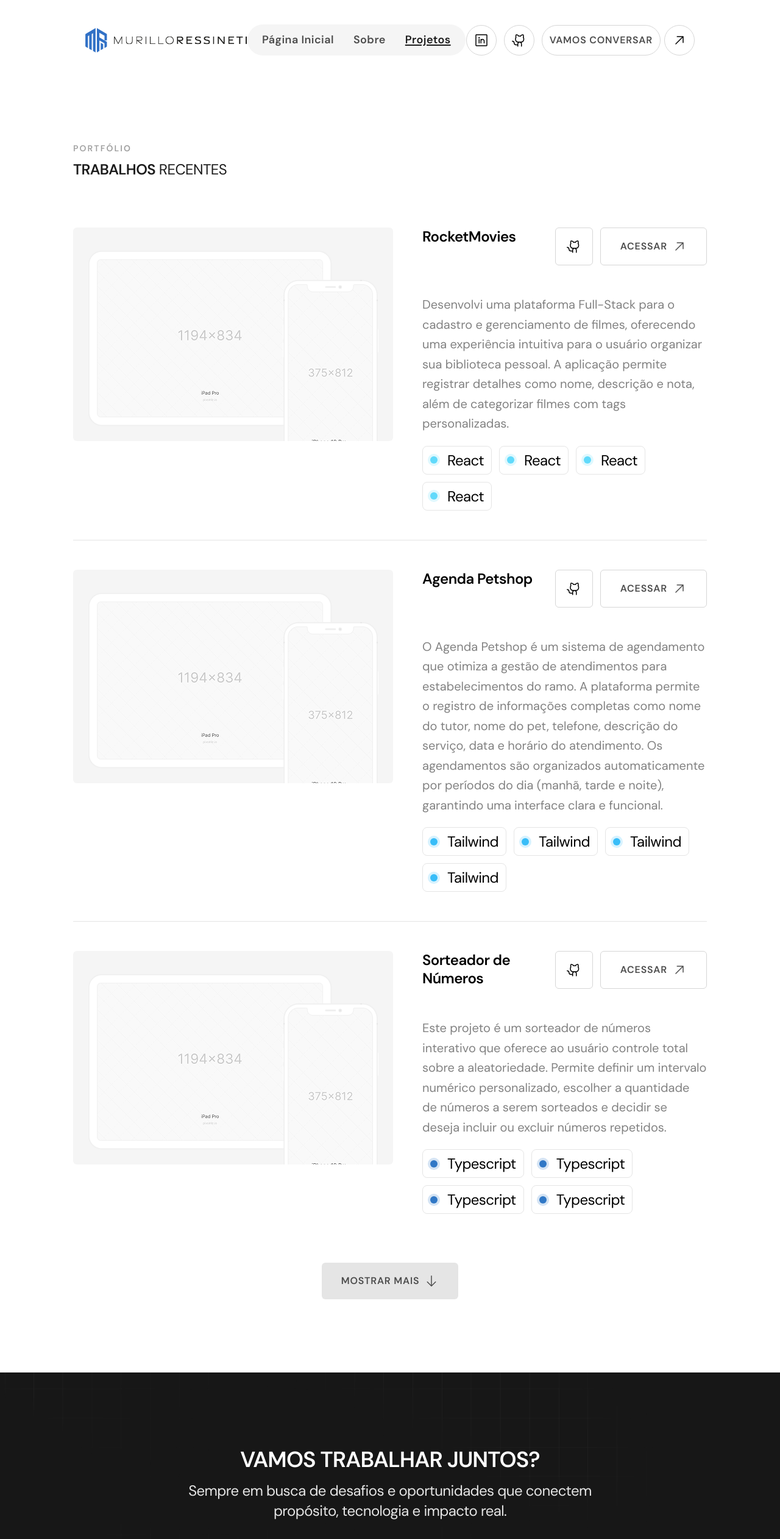
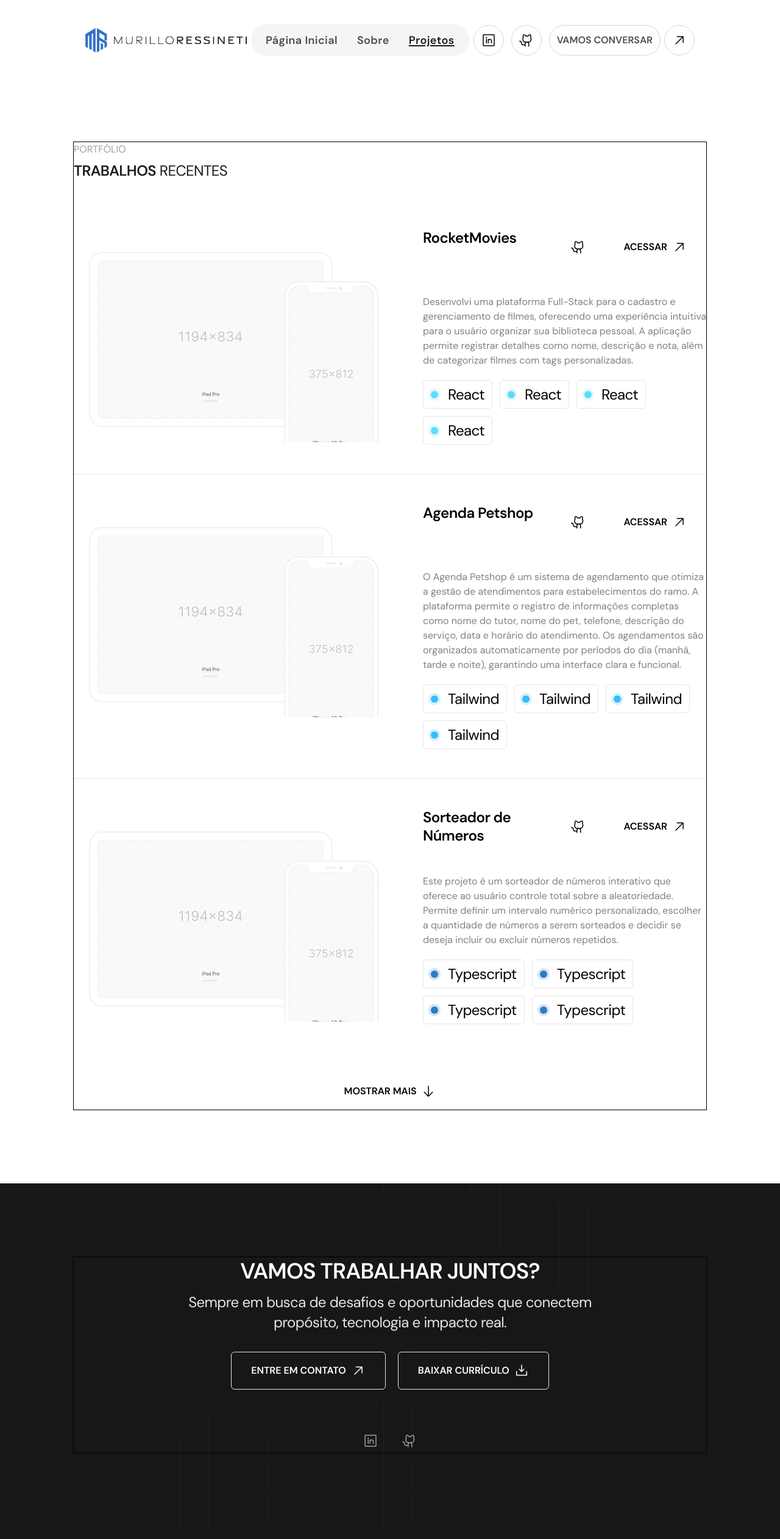
Before and after one commit to murilloressineti/my-portfolio-2.0, a React (Vite) app: page /projetos in a window 1280 px wide. Shown: the top 2523 px of the page at 61% size. Built offline with nearby package versions, Linux system fonts and the light colour scheme.

Commit message:
feat: adjustments throughout the project layout

```diff
--- a/src/components/layout/ctaSection.tsx
+++ b/src/components/layout/ctaSection.tsx
@@ -1,5 +1,6 @@
 import { useNavigate } from "react-router-dom";
 import { Button, Text, Icon } from "../ui";
+import { Section } from "../layout";
 import {
   ArrowUpRight,
   Download,
@@ -11,35 +12,30 @@ import { GridBackground } from "@/assets/images/background";
 export default function CTASection() {
   const navigate = useNavigate();
   return (
-    <section className="bg-black py-30 px-6 relative overflow-hidden">
+    <Section className="bg-neutral-black relative overflow-hidden text-center">
       <div
-        className="absolute inset-0 opacity-50 pointer-events-none z-0"
-        style={{
-          backgroundImage: `url(${GridBackground})`,
-          backgroundRepeat: "no-repeat",
-          backgroundPosition: "center",
-        }}
+        className="absolute inset-0 opacity-50 pointer-events-none z-0 bg-center bg-no-repeat"
+        style={{ backgroundImage: `url(${GridBackground})` }}
       />
-      <div className="max-w-7xl mx-auto items-center justify-center flex flex-col text-center relative z-10">
+      <div className="relative z-10 flex flex-col items-center justify-center">
         <div className="max-w-175">
-          <div className="flex flex-col">
-            <Text variant="h1" className="text-neutral-white uppercase mb-3">
+          <header className="flex flex-col">
+            <Text variant="h2" className="text-neutral-white uppercase mb-3">
               Vamos trabalhar juntos?
             </Text>
             <Text
-              variant="body-extra-large"
-              className="text-neutral-gray-200 mb-8"
+              className="text-2xl leading-snug tracking-tight text-neutral-200 mb-8"
             >
               Sempre em busca de desafios e oportunidades que conectem
               propósito, tecnologia e impacto real.
             </Text>
-          </div>
+          </header>
 
           {/* Buttons */}
           <div className="flex flex-col items-center justify-center md:flex-row gap-5 mb-16">
             <Button
               variant="composite"
-              className="w-68 md:w-auto bg-black border border-neutral-gray-200 text-text-inverted hover:bg-neutral-gray-200 hover:text-black"
+              className="w-68 md:w-auto bg-black border border-neutral-200 text-text-inverted hover:bg-neutral-200 hover:text-black"
               onClick={() => navigate("/contato")}
             >
               Entre em contato
@@ -52,7 +48,7 @@ export default function CTASection() {
 
             <Button
               variant="composite"
-              className="w-68 md:w-auto bg-black border border-neutral-gray-200  text-text-inverted hover:bg-neutral-gray-200 hover:text-black"
+              className="w-68 md:w-auto bg-black border border-neutral-200  text-text-inverted hover:bg-neutral-200 hover:text-black"
             >
               Baixar currículo
               <Icon
@@ -74,7 +70,7 @@ export default function CTASection() {
             >
               <Icon
                 svg={LinkedinLogo}
-                className="fill-neutral-gray-400 transition-all duration-300 group-hover:fill-neutral-white group-hover:drop-shadow-[0_0_10px_rgba(255,255,255,0.4)]"
+                className="fill-neutral-400 transition-all duration-300 group-hover:fill-neutral-white group-hover:drop-shadow-[0_0_10px_rgba(255,255,255,0.4)]"
               />
               <span className="absolute inset-0 bg-neutral-white/5 rounded-full scale-0 group-hover:scale-125 transition-transform duration-500 blur-xl" />
             </a>
@@ -88,13 +84,13 @@ export default function CTASection() {
             >
               <Icon
                 svg={GitHubLogo}
-                className="fill-neutral-gray-400 transition-all duration-300 group-hover:fill-neutral-white group-hover:drop-shadow-[0_0_10px_rgba(255,255,255,0.4)]"
+                className="fill-neutral-400 transition-all duration-300 group-hover:fill-neutral-white group-hover:drop-shadow-[0_0_10px_rgba(255,255,255,0.4)]"
               />
               <span className="absolute inset-0 bg-neutral-white/5 rounded-full scale-0 group-hover:scale-125 transition-transform duration-500 blur-xl" />
             </a>
           </div>
         </div>
       </div>
-    </section>
+    </Section>
   );
 }
--- a/src/components/layout/header.tsx
+++ b/src/components/layout/header.tsx
@@ -25,7 +25,7 @@ export default function Header() {
 
   return (
     <header className="relative z-50 bg-bg-default border-b border-b-neutral-gray-100 md:border-0 md:bg-transparent">
-      <div className="w-full py-5 md:pb-0 px-6 md:px-30 max-w-480 mx-auto">
+      <div className="w-full py-5 md:pb-0 px-6 md:px-30 max-w-420 mx-auto">
         <div className="flex items-center justify-between md:p-5">
           {/* LOGO */}
           <Link to="/" aria-label="Ir para página inicial" className="shrink-0">
@@ -36,7 +36,7 @@ export default function Header() {
           {/* NAVEGAÇÃO DESKTOP */}
           <nav
             aria-label="Navegação principal"
-            className="hidden md:flex items-center gap-8 bg-neutral-gray-100 backdrop-blur-md rounded-full px-6 py-3"
+            className="hidden md:flex items-center gap-8 bg-neutral-100 backdrop-blur-md rounded-full px-6 py-3"
           >
             <ul className="flex items-center gap-8">
               {navLinks.map((link) => {
@@ -98,11 +98,11 @@ export default function Header() {
                 shape="none"
                 className="group gap-1.5"
               >
-                <div className="rounded-full p-3 bg-neutral-white text-text-secondary border border-neutral-gray-300 group-hover:bg-neutral-gray-200 group-hover:border-neutral-gray-200 group-hover:text-text-primary transition-all duration-300">
-                  <Text variant="action-button">Vamos conversar</Text>
+                <div className="rounded-full p-3 bg-neutral-white text-text-secondary border border-neutral-300 group-hover:bg-neutral-200 group-hover:border-neutral-200 transition-all duration-300">
+                  <Text variant="ui-action">Vamos conversar</Text>
                 </div>
 
-                <div className="rounded-full p-3 bg-neutral-white border border-neutral-gray-300 group-hover:bg-neutral-gray-200 group-hover:border-neutral-gray-200 group-hover:fill-text-primary transition-all duration-300">
+                <div className="rounded-full p-3 bg-neutral-white text-text-secondary border border-neutral-300 group-hover:bg-neutral-200 group-hover:border-neutral-200 transition-all duration-300">
                   <Icon svg={ArrowUpRight} animate="rotate" />
                 </div>
               </Button>
@@ -117,11 +117,11 @@ export default function Header() {
                 shape="none"
                 className="group gap-1.5"
               >
-                <div className="rounded-full p-3 bg-neutral-white text-text-secondary border border-neutral-gray-300 group-hover:bg-neutral-gray-200 group-hover:border-neutral-gray-200 group-hover:text-text-primary transition-all duration-300">
-                  <Text variant="action-button">Vamos conversar</Text>
+                <div className="rounded-full p-3 bg-neutral-white text-text-secondary border border-neutral-300 group-hover:bg-neutral-200 group-hover:border-neutral-200 transition-all duration-300">
+                  <Text variant="ui-action">Vamos conversar</Text>
                 </div>
 
-                <div className="rounded-full p-3 bg-neutral-white border border-neutral-gray-300 group-hover:bg-neutral-gray-200 group-hover:border-neutral-gray-200 group-hover:fill-text-primary transition-all duration-300">
+                <div className="rounded-full p-3 bg-neutral-white text-text-secondary border border-neutral-300 group-hover:bg-neutral-200 group-hover:border-neutral-200 transition-all duration-300">
                   <Icon svg={ArrowUpRight} animate="rotate" />
                 </div>
               </Button>
--- a/src/components/layout/section.tsx
+++ b/src/components/layout/section.tsx
@@ -18,12 +18,12 @@ export default function Section({
     <section
       id={id}
       className={cn(
-        "py-30",
-        !isFullWidth && "px-6 md:px-12 lg:px-20 xl:px-30",
+        "py-20 md:py-30",
+        !isFullWidth && "px-6 md:px-30",
         className
       )}
     >
-      <div className={cn("mx-auto w-full", !isFullWidth && "max-w-360")}>
+      <div className={cn("w-full mx-auto border", !isFullWidth && "max-w-420")}>
         {children}
       </div>
     </section>
--- a/src/components/ui/button.tsx
+++ b/src/components/ui/button.tsx
@@ -4,20 +4,19 @@ import { cn } from "../../lib/utils";
 import Text from "./Text";
 
 export const buttonVariants = cva(
-  "inline-flex items-center justify-between gap-2 transition-all duration-300 cursor-pointer uppercase group",
+  "inline-flex items-center justify-between gap-2 transition-all duration-300 cursor-pointer uppercase group antialiased",
   {
     variants: {
       variant: {
-        primary:
-          "bg-neutral-black text-text-inverted hover:bg-interactive-default-bg",
+        primary: "bg-neutral-black text-text-inverted hover:bg-brand-primary",
         secondary:
-          "bg-neutral-white text-text-secondary border border-neutral-gray-300 hover:bg-neutral-gray-200 hover:border-neutral-gray-200 hover:text-text-primary hover:fill-text-primary",
-        tertiary:
-          "bg-neutral-white text-text-secondary fill-text-secondary border border-neutral-gray-300 hover:bg-neutral-gray-200 hover:border-neutral-gray-400 hover:text-text-primary hover:fill-text-primary",
-        quaternary:
-          "bg-neutral-gray-200 text-text-secondary fill-text-secondary hover:bg-neutral-gray-300 hover:text-text-primary",
-        quinary:
-          "bg-neutral-white text-text-inverted border border-neutral-gray-300 hover:bg-neutral-black hover:fill-neutral-white",
+          "bg-neutral-white text-text-secondary border border-neutral-300 hover:bg-neutral-200 hover:border-neutral-200 hover:text-text-primary hover:fill-text-primary",
+        outline:
+          "bg-transparent text-text-secondary fill-text-secondary border border-neutral-300 hover:bg-neutral-200 hover:border-neutral-400 hover:text-text-primary hover:fill-text-primary",
+        ghost:
+          "bg-neutral-200 text-text-secondary fill-text-secondary hover:bg-neutral-300 hover:text-text-primary",
+        social:
+          "bg-neutral-white text-text-inverted border border-neutral-300 hover:bg-neutral-black hover:fill-neutral-white",
         composite: "bg-transparent border-0 p-0 hover:bg-transparent",
       },
       shape: {
@@ -28,9 +27,9 @@ export const buttonVariants = cva(
       },
       size: {
         default: "",
-        lg: "p-4.5",
-        md: "p-3",
-        sm: "p-2",
+        lg: "p-4.5 text-xs",
+        md: "p-3 text-sm",
+        sm: "p-2 text-base",
       },
     },
     defaultVariants: {
@@ -43,9 +42,12 @@ export const buttonVariants = cva(
 
 interface ButtonProps
   extends
-    Omit<React.AllHTMLAttributes<HTMLElement>, "shape" | "size" | "as">,
+    Omit<React.ButtonHTMLAttributes<HTMLButtonElement>, "shape" | "size">,
     VariantProps<typeof buttonVariants> {
   as?: React.ElementType;
+  href?: string;
+  target?: string;
+  rel?: string;
 }
 
 export default function Button({
@@ -67,7 +69,11 @@ export default function Button({
       {React.Children.map(children, (child) => {
         // Se o filho for uma string (texto puro), envolvemos no componente Text
         if (typeof child === "string") {
-          return <Text variant="action-button">{child}</Text>;
+          return (
+            <Text variant="ui-action" as="span">
+              {child}
+            </Text>
+          );
         }
         // Se for um ícone ou qualquer outro componente, renderiza ele como está
         return child;
--- a/src/components/ui/icon.tsx
+++ b/src/components/ui/icon.tsx
@@ -1,8 +1,9 @@
 import React from "react";
 import { cva, type VariantProps } from "class-variance-authority";
+import { cn } from "@/lib/utils";
 
 export const iconVariants = cva(
-  "transition-all duration-300 ease-in-out w-6 h-6",
+  "transition-all duration-300 ease-in-out shrink-0",
   {
     variants: {
       animate: {
@@ -10,25 +11,36 @@ export const iconVariants = cva(
         rotate: "group-hover:rotate-45",
         down: "group-hover:translate-y-1",
       },
+      size: {
+        sm: "w-4 h-4",
+        md: "w-6 h-6",
+        lg: "w-8 h-8",
+      },
     },
     defaultVariants: {
       animate: "none",
+      size: "md",
     },
   },
 );
 
 interface IconProps
-  extends React.ComponentProps<"svg">, VariantProps<typeof iconVariants> {
-  svg: React.FC<React.ComponentProps<"svg">>;
+  extends React.SVGProps<SVGSVGElement>, VariantProps<typeof iconVariants> {
+  svg: React.ElementType;
 }
 
 export default function Icon({
   svg: SvgComponent,
   animate,
+  size,
   className,
   ...props
 }: IconProps) {
   return (
-    <SvgComponent className={iconVariants({ animate, className })} {...props} />
+    <SvgComponent
+      aria-hidden="true"
+      className={cn(iconVariants({ animate, size, className }))}
+      {...props}
+    />
   );
 }
--- a/src/components/ui/input.tsx
+++ b/src/components/ui/input.tsx
@@ -1,15 +1,16 @@
-import React from "react";
+import React, { useId } from "react";
 import { cva, type VariantProps } from "class-variance-authority";
 import { cn } from "../../lib/utils";
 import Text from "./Text";
 
 export const inputVariants = cva(
-  "w-full bg-bg-default border border-border-default rounded-lg p-4 text-text-primary placeholder:text-neutral-gray-400 hover:border-neutral-gray-400 focus:outline-none focus:border-border-focus resize-none transition-colors",
+  "w-full bg-bg-default border border-border-default rounded-lg p-4 text-base text-text-primary placeholder:text-neutral-400 hover:border-neutral-400 focus:outline-none focus:ring-2 focus:ring-brand-primary/10 focus:border-border-focus resize-none transition-all disabled:opacity-50 disabled:cursor-not-allowed",
   {
     variants: {
       variant: {
         default: "",
-        error: "border-feedback-error focus:border-feedback-error",
+        error:
+          "border-feedback-error focus:border-feedback-error focus:ring-feedback-error/10",
       },
     },
     defaultVariants: {
@@ -20,37 +21,57 @@ export const inputVariants = cva(
 
 interface InputProps
   extends
-    Omit<React.AllHTMLAttributes<HTMLElement>, "as">,
+    Omit<
+      React.InputHTMLAttributes<HTMLInputElement | HTMLTextAreaElement>,
+      "as"
+    >,
     VariantProps<typeof inputVariants> {
   as?: "input" | "textarea";
   label?: string;
+  error?: string;
+  rows?: number;
 }
 
 export default function Input({
   as: Component = "input",
   variant,
   className,
-  children,
   label,
+  error,
+  id,
   ...props
 }: InputProps) {
+  const generatedId = useId();
+  const inputId = id || generatedId;
   return (
-    <div className="w-full flex flex-col gap-3">
+    <div className="w-full flex flex-col gap-2.5">
       {label && (
+        <label htmlFor={inputId}>
           <Text
             variant="body-base"
             className="text-text-primary font-semibold uppercase"
           >
             {label}
           </Text>
+        </label>
       )}
 
       <Component
-        className={cn(inputVariants({ variant, className }))}
-        {...props}
-      >
-        {Component === "textarea" ? children : null}
-      </Component>
+        id={inputId}
+        className={cn(
+          inputVariants({
+            variant: error ? "error" : variant,
+            className,
+          }),
+        )}
+        {...(props as React.ComponentPropsWithRef<any>)}
+      />
+
+      {error && (
+        <Text variant="body-sm" className="text-feedback-error">
+          {error}
+        </Text>
+      )}
     </div>
   );
 }
--- a/src/components/ui/navLink.tsx
+++ b/src/components/ui/navLink.tsx
@@ -4,7 +4,7 @@ import { cn } from "../../lib/utils";
 import Text from "./Text";
 
 export const linkVariants = cva(
-  "transition-colors duration-300 cursor-pointer inline-block",
+  "transition-colors duration-300 cursor-pointer",
   {
     variants: {
       variant: {
@@ -37,12 +37,12 @@ export default function Link({
   return (
     <Component
       className={cn(
-        "relative flex flex-col items-center justify-center",
+        "flex flex-col items-center justify-center",
         linkVariants({ variant: isSelected ? "active" : variant, className }),
       )}
       {...props}
     >
-      <Text variant="action-link">{children}</Text>
+      <Text variant="ui-link">{children}</Text>
     </Component>
   );
 }
--- a/src/components/ui/tag.tsx
+++ b/src/components/ui/tag.tsx
@@ -4,7 +4,7 @@ import { cn } from "../../lib/utils";
 import Text from "./Text";
 
 export const tagVariants = cva(
-  "inline-flex items-center rounded-lg border border-border-default bg-bg-default transition-colors duration-300 hover:bg-neutral-gray-100 cursor-default hover:shadow-sm",
+  "py-1.5 px-3 inline-flex items-center rounded-md border border-border-default bg-bg-default transition-colors duration-300 hover:bg-neutral-100 cursor-default hover:shadow-sm",
   {
     variants: {
       variant: {
@@ -12,12 +12,13 @@ export const tagVariants = cva(
         outline: "bg-transparent",
       },
       size: {
-        default: "gap-4 py-1.5 px-3",
-        sm: "gap-3 py-1 px-2",
+        default: "gap-4",
+        sm: "gap-3",
       },
     },
     defaultVariants: {
       variant: "default",
+      size: "default",
     },
   },
 );
@@ -28,17 +29,16 @@ const dotHexColors = {
   typescript: "#3178C6",
   figma: "#874FFF",
   git: "#F34F29",
-};
+} as const;
 
 interface TagProps
   extends React.ComponentProps<"div">, VariantProps<typeof tagVariants> {
   dot?: keyof typeof dotHexColors;
-  children: React.ReactNode;
 }
 
 export default function Tag({
   variant,
-  size = "default",
+  size,
   dot = "react",
   className,
   children,
@@ -47,8 +47,8 @@ export default function Tag({
   const selectedHex = dotHexColors[dot];
   const textClasses =
     size === "sm"
-      ? "text-lg md:text-xl leading-relaxed font-normal"
-      : "text-2xl leading-snug tracking-tight font-normal"
+      ? "text-lg leading-relaxed tracking-normal font-normal"
+      : "text-2xl leading-snug tracking-tight font-normal";
 
   return (
     <div
@@ -57,7 +57,7 @@ export default function Tag({
     >
       <span
         className={cn(
-          "rounded-full shrink-0 h-3 w-3 transition-all duration-500",
+          "rounded-full shrink-0 h-3 w-3 transition-all duration-300",
           size === "sm" ? "group-hover:scale-115" : "group-hover:scale-125",
         )}
         style={{
--- a/src/components/ui/text.tsx
+++ b/src/components/ui/text.tsx
@@ -5,37 +5,24 @@ import { cn } from "../../lib/utils";
 export const textVariants = cva("font-sans antialiased", {
   variants: {
     variant: {
-      // Display & Hero
-      hero: "text-4xl md:text-6xl leading-[1.1] tracking-tight font-normal",
-      "body-hero":
-        "text-base md:text-2xl leading-relaxed md:leading-snug tracking-normal font-normal",
-      "section-body":
-        "text-lg md:text-xl leading-relaxed tracking-normal font-normal",
-      "about-title":
-        "text-2xl md:text-3xl leading-tight tracking-tight font-semibold",
-      "about-body": "text-lg leading-relaxed tracking-normal font-normal",
-
-      // Body Text
-      "body-extra-large": "text-2xl leading-snug tracking-tight font-normal",
-      "body-large": "text-lg md:text-xl leading-relaxed font-normal",
-      "body-base": "text-base leading-normal font-normal",
-      "body-small": "text-sm leading-normal font-normal",
-
-      // Headings
-      h1: "text-4xl leading-tight font-semibold tracking-tight",
-      h2: "text-2xl md:text-3xl leading-tight font-semibold tracking-tight",
+      // HEADINGS
+      h1: "text-4xl md:text-6xl leading-tight font-semibold tracking-tight",
+      h2: "text-2xl md:text-4xl leading-tight font-semibold tracking-tight",
       h3: "text-xl md:text-2xl leading-tight font-semibold tracking-tight",
       h4: "text-lg md:text-xl leading-snug font-semibold",
       h5: "text-base leading-snug font-semibold",
 
-      // UI Elements
-      "action-link": "text-base md:text-lg leading-normal font-semibold",
-      "action-button":
-        "text-sm md:text-base leading-none font-semibold uppercase tracking-wider",
-      "headline-medium":
-        "text-sm leading-6 tracking-[0.15em] font-semibold uppercase",
-      "headline-small":
-        "text-xs leading-5 tracking-[0.15em] font-semibold uppercase",
+      // BODY TEXT
+      "body-lg": "text-lg md:text-xl leading-relaxed font-normal",
+      "body-base": "text-base leading-normal font-normal",
+      "body-sm": "text-sm leading-normal font-normal opacity-80",
+
+      // UI ELEMENTS
+      "ui-action":
+        "text-sm md:text-base font-semibold uppercase",
+      "ui-link": "text-base md:text-lg font-semibold",
+      "ui-headline":
+        "text-xs md:text-sm leading-snug tracking-[0.2em] font-semibold uppercase",
     },
   },
   defaultVariants: {
@@ -43,21 +30,25 @@ export const textVariants = cva("font-sans antialiased", {
   },
 });
 
-interface TextProps extends VariantProps<typeof textVariants> {
-  as?: keyof React.JSX.IntrinsicElements;
-  className?: string;
-  children?: React.ReactNode;
+interface TextProps
+  extends React.HTMLAttributes<HTMLElement>, VariantProps<typeof textVariants> {
+  as?: "h1" | "h2" | "h3" | "h4" | "h5" | "h6" | "p" | "span" | "label" | "div";
 }
 
 export default function Text({
-  as: Component = "span",
+  as: Component = "p",
   variant,
   className,
   children,
   ...props
 }: TextProps) {
   return (
-    <Component className={cn(textVariants({ variant, className }))} {...props}>
+    <Component
+      className={cn(
+        textVariants({ variant: variant || (Component as any), className }),
+      )}
+      {...props}
+    >
       {children}
     </Component>
   );
--- a/src/index.css
+++ b/src/index.css
@@ -6,48 +6,41 @@
   --color-brand-primary: #3171c6;
   --color-brand-primary-light: #64a3ff;
   --color-brand-primary-dark: #1d4e94;
-  --color-brand-accent: #ffbc4b;
 
   /* Neutral Colors */
   --color-neutral-white: #ffffff;
-  --color-neutral-black: #2d2d2d;
-  --color-black: #171717;
-  --color-neutral-gray-100: #f5f5f5;
-  --color-neutral-gray-200: #e5e5e5;
-  --color-neutral-gray-300: #d6d6d6;
-  --color-neutral-gray-400: #9e9e9e;
+  --color-neutral-100: #f5f5f5;
+  --color-neutral-200: #e5e5e5;
+  --color-neutral-300: #d6d6d6;
+  --color-neutral-400: #9e9e9e;
+  --color-neutral-800: #2d2d2d;
+  --color-neutral-900: #1c1c1c;
+  --color-neutral-black: #171717;
 
   /* Text Colors */
-  --color-text-primary: #1c1c1c;
+  --color-text-primary: var(--color-neutral-900);
   --color-text-secondary: #4d4d4d;
-  --color-text-inverted: #ffffff;
-  --color-text-link: #3171c6;
-  --color-text-link-hover: #1d4e94;
-  --color-text-link-visited: #5b3bb7;
+  --color-text-inverted: var(--color-neutral-white);
+  --color-text-link: var(--color-brand-primary);
+  --color-text-link-hover: var(--color-brand-primary-dark);
 
   /* Background Colors */
-  --color-bg-default: #ffffff;
+  --color-bg-default: var(--color-neutral-white);
   --color-bg-surface: #fafafa;
-  --color-bg-overlay: #000000; /* Nota: Geralmente usado com opacidade */
-  --color-bg-dark: #2d2d2d;
+  --color-bg-dark: var(--color-neutral-800);
 
   /* Border Colors */
-  --color-border-default: #e5e5e5;
-  --color-border-hover: #64a3ff;
-  --color-border-focus: #3171c6;
-  --color-border-muted: #d6d6d6;
+  --color-border-default: var(--color-neutral-200);
+  --color-border-hover: var(--color-brand-primary-light);
+  --color-border-focus: var(--color-brand-primary);
+  --color-border-muted: var(--color-neutral-300);
 
   /* Interactive Colors */
-  --color-interactive-default-bg: #3171c6;
-  --color-interactive-hover-bg: #64a3ff;
-  --color-interactive-active-bg: #1d4e94;
-  --color-interactive-disabled-bg: #d6d6d6;
-  --color-interactive-default-text: #ffffff;
-  --color-interactive-disabled-text: #9e9e9e;
+  --color-interactive-default-bg: var(--color-brand-primary);
+  --color-interactive-hover-bg: var(--color-brand-primary-light);
+  --color-interactive-active-bg: var(--color-brand-primary-dark);
 
   /* Feedback Colors */
-  --color-feedback-success: #4caf50;
-  --color-feedback-warning: #ffc107;
   --color-feedback-error: #f44336;
 
   /* Font Family */
```
Also changed, not shown: src/components/layout/footer.tsx (+7 -5 lines), src/pages/Contact.tsx (+84 -95 lines), 1 other file (tests, documents, lock files or other folders). Lines whose indentation alone changed are shown as unchanged.
